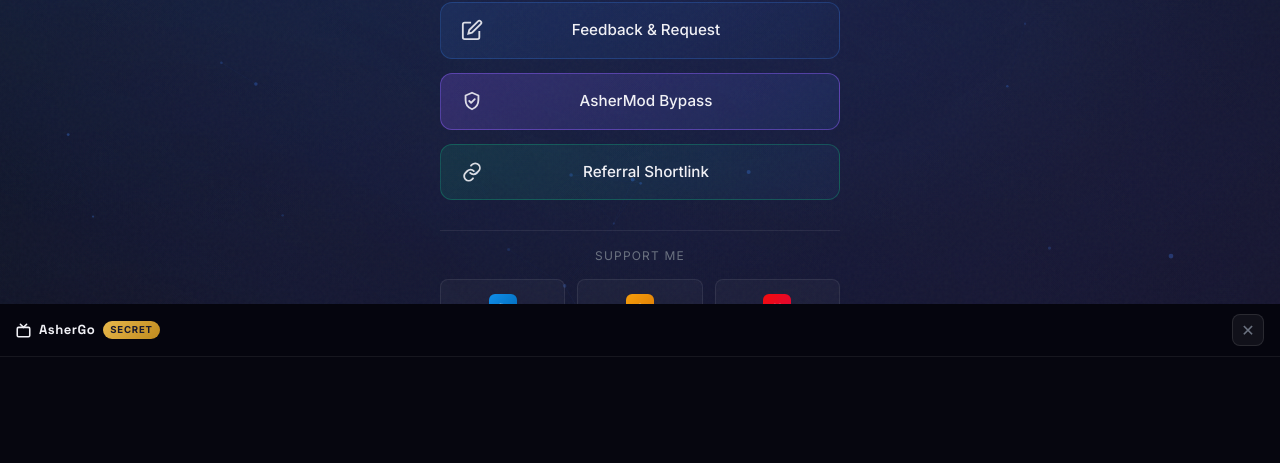
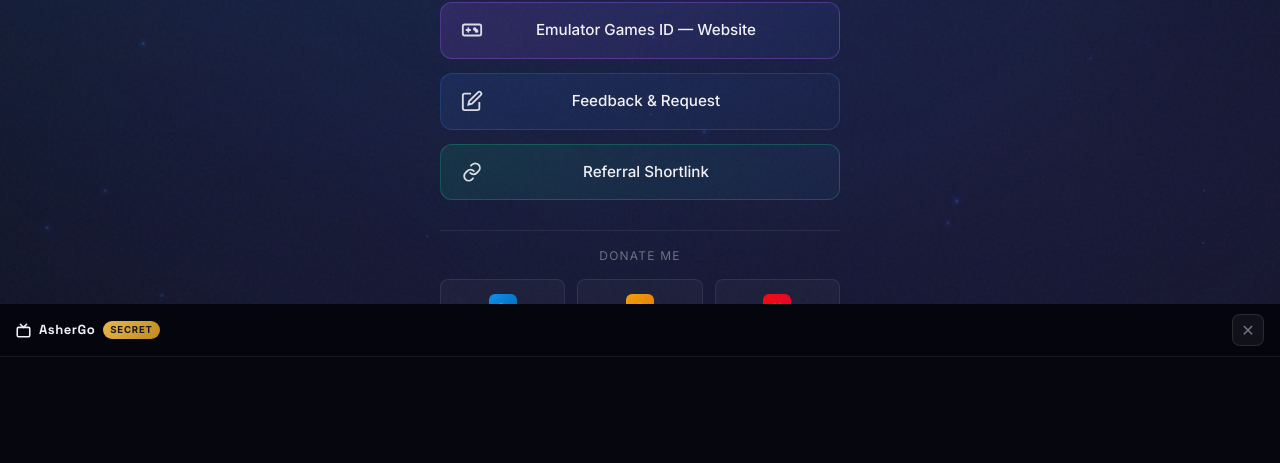
Before and after one commit to AsherMod-cloud/AsherMod-Bio, a plain HTML site: page index.html in a window 1280 px wide. Shown: the part 496-959 px from the top of the page. Drawn offline with nearby package versions, Linux system fonts and the light colour scheme.

Commit message:
Update logic lite-mode & Update Section

```diff
--- a/index.html
+++ b/index.html
@@ -6,24 +6,24 @@
 
     <meta name="google-site-verification" content="dp5ErjRcidUmmSfHqC6_-8LWMx8sA5TwqGolELJkAaU" />
 
-    <meta name="description" content="AsherMod adalah bio link resmi untuk game mods, emulator games, request, dan komunitas gaming Indonesia.">
+    <meta name="description" content="AsherMod adalah bio link resmi untuk game mods, emulator games, referral, dan komunitas gaming Indonesia.">
     <meta name="robots" content="index, follow, max-image-preview:large">
     <link rel="canonical" href="https://asher-mod-bio.pages.dev/">
     <meta property="og:type" content="website">
     <meta property="og:locale" content="id_ID">
-    <meta property="og:title" content="AsherMod — Bio Link">
-    <meta property="og:description" content="Game mods, emulator games, request, referral, dan link resmi AsherMod.">
+    <meta property="og:title" content="AsherMod — Bio Link Resmi | Game Mods & Emulator Indonesia">
+    <meta property="og:description" content="Bio link resmi AsherMod. Download game mods, emulator games, referral, dan link komunitas gaming Indonesia">
     <meta property="og:image" content="https://asher-mod-bio.pages.dev/assets/image/profile.jpg">
     <meta property="og:image:type" content="image/jpeg">
     <meta property="og:image:alt" content="Foto profil AsherMod">
     <meta property="og:url" content="https://asher-mod-bio.pages.dev/">
     <meta property="og:site_name" content="AsherMod">
     <meta name="twitter:card" content="summary_large_image">
-    <meta name="twitter:title" content="AsherMod — Bio Link">
-    <meta name="twitter:description" content="Game mods, emulator games, request, referral, dan link resmi AsherMod.">
+    <meta name="twitter:title" content="AsherMod — Bio Link Resmi | Game Mods & Emulator Indonesia">
+    <meta name="twitter:description" content="Bio link resmi AsherMod. Download game mods, emulator games, referral, dan link komunitas gaming Indonesia">
     <meta name="twitter:image" content="https://asher-mod-bio.pages.dev/assets/image/profile.jpg">
     <meta name="twitter:image:alt" content="Foto profil AsherMod">
-    <title>AsherMod — Bio Link</title>
+    <title>AsherMod — Bio Link Resmi | Game Mods & Emulator Indonesia</title>
 
     <!-- Favicon & Manifest -->
     <link rel="icon" type="image/x-icon" href="/favicon.ico">
@@ -47,13 +47,40 @@
     <script type="application/ld+json">
     {
         "@context": "https://schema.org",
+        "@graph": [
+            {
+                "@type": "WebSite",
+                "@id": "https://asher-mod-bio.pages.dev/#website",
+                "name": "AsherMod",
+                "alternateName": ["AsherMod Bio", "AsherMod Bio Link", "AsherMod Official"],
+                "url": "https://asher-mod-bio.pages.dev/",
+                "description": "Bio link resmi AsherMod untuk game mods, emulator games, referral, dan komunitas gaming Indonesia.",
+                "inLanguage": "id-ID",
+                "publisher": {
+                    "@type": "Organization",
+                    "name": "AsherMod",
+                    "url": "https://asher-mod-bio.pages.dev/",
+                    "logo": {
+                        "@type": "ImageObject",
+                        "url": "https://asher-mod-bio.pages.dev/assets/image/profile.jpg",
+                        "width": 512,
+                        "height": 512
+                    }
+                }
+            },
+            {
                 "@type": "ProfilePage",
-            "name": "AsherMod — Bio Link",
-            "description": "Bio link resmi AsherMod untuk game mods, emulator games, request, referral, dan komunitas gaming Indonesia.",
+                "@id": "https://asher-mod-bio.pages.dev/#profilepage",
+                "name": "AsherMod — Bio Link Resmi | Game Mods & Emulator Indonesia",
+                "description": "Bio link resmi AsherMod untuk game mods, emulator games, referral, dan komunitas gaming Indonesia.",
                 "url": "https://asher-mod-bio.pages.dev/",
                 "inLanguage": "id-ID",
+                "isPartOf": {
+                    "@id": "https://asher-mod-bio.pages.dev/#website"
+                },
                 "mainEntity": {
                     "@type": "Person",
+                    "@id": "https://asher-mod-bio.pages.dev/#person",
                     "name": "AsherMod",
                     "description": "Creator dan curator game mods, emulator games, serta komunitas gaming.",
                     "image": "https://asher-mod-bio.pages.dev/assets/image/profile.jpg",
@@ -64,6 +91,8 @@
                     ]
                 }
             }
+        ]
+    }
 </script>
 
     <script>
@@ -71,15 +100,33 @@
         var root = document.documentElement;
         var ua = navigator.userAgent.toLowerCase();
         var isAndroid = ua.includes("android");
-            var isWebView = isAndroid && (ua.includes(" wv)") || ua.includes(";wv)") || ua.includes("wv "));
+
+        // Deteksi PWA standalone (biar nggak dianggap WebView)
+        var isStandalone = window.matchMedia('(display-mode: standalone)').matches
+                        || window.navigator.standalone === true
+                        || document.referrer.includes('android-app://');
+
+        // WebView asli — kecualiin PWA standalone
+        var isWebView = isAndroid && !isStandalone
+                     && (ua.includes(" wv)") || ua.includes(";wv)") || ua.includes("wv "));
+
+        // 1DM Browser
         var is1DM = ua.includes("1dm") || ua.includes("1dmb") || ua.includes("idmbrowser");
-            var lowMemory = navigator.deviceMemory && navigator.deviceMemory <= 2;
+
+        // Low-end: butuh RAM rendah DAN CPU lemah
+        var lowRAM = navigator.deviceMemory && navigator.deviceMemory <= 2;
+        var lowCPU = navigator.hardwareConcurrency && navigator.hardwareConcurrency <= 2;
+        var lowMemory = lowRAM && lowCPU;
+
+        // Deteksi backdrop-filter support
         var noBackdrop = !CSS.supports("backdrop-filter", "blur(5px)");
+
         if (isWebView || is1DM) root.classList.add("is-webview");
         if (lowMemory) root.classList.add("low-end");
         if (noBackdrop) root.classList.add("no-blur");
         if (is1DM) root.classList.add("is-1dm");
         if (isWebView || is1DM || lowMemory) root.classList.add("lite-mode");
+
         var savedTheme = localStorage.getItem('asher-theme') || 'dark';
         root.setAttribute('data-theme', savedTheme);
     })();
@@ -663,15 +710,6 @@
             outline: 2px solid var(--accent);
             outline-offset: 2px;
         }
-        .link-btn.bypass-link {
-            background: linear-gradient(135deg, rgba(139, 92, 246, 0.24), rgba(59, 130, 246, 0.10));
-            border-color: rgba(139, 92, 246, 0.48);
-        }
-        .link-btn.bypass-link:hover {
-            background: linear-gradient(135deg, rgba(139, 92, 246, 0.34), rgba(59, 130, 246, 0.16));
-            border-color: #a78bfa;
-            box-shadow: 0 8px 30px rgba(139, 92, 246, 0.24);
-        }
         .link-btn.referral-link {
             background: linear-gradient(135deg, rgba(16, 185, 129, 0.14), rgba(59, 130, 246, 0.06));
             border-color: rgba(16, 185, 129, 0.32);
@@ -680,6 +718,16 @@
             background: linear-gradient(135deg, rgba(16, 185, 129, 0.22), rgba(59, 130, 246, 0.10));
             border-color: #34d399;
             box-shadow: 0 8px 30px rgba(16, 185, 129, 0.20);
+        }
+
+        .link-btn.emulator-link {
+            background: linear-gradient(135deg, rgba(168, 85, 247, 0.16), rgba(59, 130, 246, 0.06));
+            border-color: rgba(168, 85, 247, 0.36);
+        }
+        .link-btn.emulator-link:hover {
+            background: linear-gradient(135deg, rgba(168, 85, 247, 0.26), rgba(59, 130, 246, 0.12));
+            border-color: #c084fc;
+            box-shadow: 0 8px 30px rgba(168, 85, 247, 0.22);
           }
 
         /* Ripple */
@@ -1297,8 +1345,19 @@
                     <span class="link-text">Channel Emulator Games ID | Share Game Emulator</span>
                 </a>
             </div>
+            <div class="link-item" style="animation-delay: 0.35s;">
+                <a href="https://emulator-games-id.pages.dev" class="link-btn emulator-link" target="_blank" rel="noopener noreferrer">
+                    <svg class="link-icon" viewBox="0 0 24 24" fill="none" stroke="currentColor" stroke-width="2" stroke-linecap="round" stroke-linejoin="round" aria-hidden="true">
+                        <rect x="2" y="6" width="20" height="12" rx="2"/>
+                        <path d="M6 12h4M8 10v4"/>
+                        <circle cx="15" cy="11" r="1"/>
+                        <circle cx="17" cy="13" r="1"/>
+                    </svg>
+                    <span class="link-text">Emulator Games ID — Website</span>
+                </a>
+            </div>
             <div class="link-item" style="animation-delay: 0.4s;">
-                <a href="https://wa.me/6283872646423" class="link-btn" target="_blank" rel="noopener noreferrer">
+                <a href="https://wa.me/Asher_Mod" class="link-btn" target="_blank" rel="noopener noreferrer">
                     <svg class="link-icon" viewBox="0 0 24 24" fill="none" stroke="currentColor" stroke-width="2" aria-hidden="true">
                         <path d="M11 4H4a2 2 0 0 0-2 2v14a2 2 0 0 0 2 2h14a2 2 0 0 0 2-2v-7"/>
                         <path d="M18.5 2.5a2.121 2.121 0 0 1 3 3L12 15l-4 1 1-4 9.5-9.5z"/>
@@ -1307,15 +1366,6 @@
                 </a>
             </div>
             <div class="link-item" style="animation-delay: 0.5s;">
-                <a href="https://ashermod-bypass.pages.dev" class="link-btn bypass-link" target="_blank" rel="noopener noreferrer">
-                    <svg class="link-icon" viewBox="0 0 24 24" fill="none" stroke="currentColor" stroke-width="2" stroke-linecap="round" stroke-linejoin="round" aria-hidden="true">
-                        <path d="M12 3 5 6v5c0 4.6 2.9 8.5 7 10 4.1-1.5 7-5.4 7-10V6l-7-3Z"/>
-                        <path d="m9 12 2 2 4-4"/>
-                    </svg>
-                    <span class="link-text">AsherMod Bypass</span>
-                </a>
-            </div>
-            <div class="link-item" style="animation-delay: 0.6s;">
                 <a href="/referral.html" class="link-btn referral-link">
                     <svg class="link-icon" viewBox="0 0 24 24" fill="none" stroke="currentColor" stroke-width="2" stroke-linecap="round" stroke-linejoin="round" aria-hidden="true">
                         <path d="M10 13a5 5 0 0 0 7.1.1l2-2a5 5 0 0 0-7.1-7.1l-1.1 1.1"/>
@@ -1324,16 +1374,15 @@
                     <span class="link-text">Referral Shortlink</span>
                 </a>
             </div>
-
         <!-- Donation -->
         <section class="donation-section">
-            <p class="donation-title">Support Me</p>
+            <p class="donation-title">Donate Me</p>
             <div class="donation-grid">
-                <button class="donation-btn" onclick="openDanaModal()" style="opacity: 0; animation-delay: 0.6s;">
+                <button class="donation-btn" onclick="openDanaModal()" style="opacity: 0; animation-delay: 0.7s;">
                     <div class="donation-icon dana-icon">D</div>
                     <span>Dana</span>
                 </button>
-                <a href="https://saweria.co/AsherMod" class="donation-btn" style="opacity: 0; animation-delay: 0.7s;" target="_blank" rel="noopener noreferrer">
+                <a href="https://saweria.co/AsherMod" class="donation-btn" style="opacity: 0; animation-delay: 0.8s;" target="_blank" rel="noopener noreferrer">
                     <div class="donation-icon saweria-icon">S</div>
                     <span>Saweria</span>
                 </a>
@@ -1477,105 +1526,103 @@
                 var ctx = canvas.getContext('2d');
                 if (!ctx) return;
                 var isLite = html.classList.contains('lite-mode');
-                var maxParticles = isLite ? 15 : (window.innerWidth < 600 ? 30 : 50);
-                var connectionDistance = isLite ? 80 : 120;
+                var maxParticles = isLite ? 12 : (window.innerWidth < 600 ? 34 : 58);
                 var particles = [];
-                var mouseX = -1000,
-                    mouseY = -1000;
                 var rafId = null;
                 var isPaused = false;
+                var dpr = Math.min(window.devicePixelRatio || 1, 1.5);
 
                 function resize() {
-                    canvas.width = window.innerWidth;
-                    canvas.height = window.innerHeight;
+                    dpr = Math.min(window.devicePixelRatio || 1, 1.5);
+                    canvas.width = Math.floor(window.innerWidth * dpr);
+                    canvas.height = Math.floor(window.innerHeight * dpr);
+                    canvas.style.width = window.innerWidth + 'px';
+                    canvas.style.height = window.innerHeight + 'px';
+                    ctx.setTransform(dpr, 0, 0, dpr, 0, 0);
                 }
                 resize();
                 window.addEventListener('resize', resize);
 
+                function createParticle(randomY) {
+                    var depth = Math.random();
+                    return {
+                        x: Math.random() * window.innerWidth,
+                        y: randomY ? Math.random() * window.innerHeight : window.innerHeight + 20,
+                        vx: (Math.random() - 0.5) * (0.08 + depth * 0.18),
+                        vy: -(0.06 + depth * 0.16),
+                        radius: 0.55 + depth * 1.35,
+                        alpha: 0.14 + depth * 0.48,
+                        depth: depth,
+                        phase: Math.random() * Math.PI * 2,
+                        twinkle: 0.4 + Math.random() * 1.2,
+                        drift: 0.15 + Math.random() * 0.35
+                    };
+                }
+
                 for (var i = 0; i < maxParticles; i++) {
-                    particles.push({
-                        x: Math.random() * canvas.width,
-                        y: Math.random() * canvas.height,
-                        vx: (Math.random() - 0.5) * 0.4,
-                        vy: (Math.random() - 0.5) * 0.4,
-                        radius: Math.random() * 1.8 + 0.8,
-                        opacity: Math.random() * 0.5 + 0.3
-                    });
-                }
-
-                document.addEventListener('mousemove', function(e) { mouseX = e.clientX;
-                    mouseY = e.clientY; });
-                document.addEventListener('mouseleave', function() { mouseX = -1000;
-                    mouseY = -1000; });
-                document.addEventListener('touchmove', function(e) {
-                    if (e.touches.length > 0) { mouseX = e.touches[0].clientX;
-                        mouseY = e.touches[0].clientY; }
-                }, { passive: true });
-                document.addEventListener('touchend', function() { mouseX = -1000;
-                    mouseY = -1000; });
+                    particles.push(createParticle(true));
+                }
 
                 document.addEventListener('visibilitychange', function() {
                     if (document.hidden) {
                         isPaused = true;
-                        if (rafId) { cancelAnimationFrame(rafId);
-                            rafId = null; }
+                        if (rafId) {
+                            cancelAnimationFrame(rafId);
+                            rafId = null;
+                        }
                     } else {
                         isPaused = false;
                         animate();
                     }
                 });
 
-                function animate() {
+                function animate(time) {
                     if (isPaused) return;
-                    ctx.clearRect(0, 0, canvas.width, canvas.height);
+                    var now = (time || performance.now()) * 0.001;
+                    var width = window.innerWidth;
+                    var height = window.innerHeight;
                     var isLight = html.getAttribute('data-theme') === 'light';
                     var baseColor = isLight ? '100,130,200' : '59,130,246';
 
+                    ctx.clearRect(0, 0, width, height);
+
                     for (var i = 0; i < particles.length; i++) {
                         var p = particles[i];
-                        p.x += p.vx;
+                        var wave = Math.sin(now * p.drift + p.phase) * (0.12 + p.depth * 0.25);
+                        var twinkle = 0.72 + Math.sin(now * p.twinkle + p.phase) * 0.28;
+
+                        p.x += p.vx + wave * 0.12;
                         p.y += p.vy;
-                        if (p.x < -10) p.x = canvas.width + 10;
-                        if (p.x > canvas.width + 10) p.x = -10;
-                        if (p.y < -10) p.y = canvas.height + 10;
-                        if (p.y > canvas.height + 10) p.y = -10;
+
+                        if (p.x < -20) p.x = width + 20;
+                        if (p.x > width + 20) p.x = -20;
+                        if (p.y < -20) {
+                            particles[i] = createParticle(false);
+                            continue;
+                        }
+
+                        var alpha = p.alpha * twinkle;
+                        var glowRadius = p.radius * (3.5 + p.depth * 3);
+
+                        if (!isLite && p.depth > 0.58) {
+                            var glow = ctx.createRadialGradient(p.x, p.y, 0, p.x, p.y, glowRadius);
+                            glow.addColorStop(0, 'rgba(' + baseColor + ',' + (alpha * 0.28) + ')');
+                            glow.addColorStop(1, 'rgba(' + baseColor + ',0)');
+                            ctx.fillStyle = glow;
+                            ctx.beginPath();
+                            ctx.arc(p.x, p.y, glowRadius, 0, Math.PI * 2);
+                            ctx.fill();
+                        }
 
                         ctx.beginPath();
                         ctx.arc(p.x, p.y, p.radius, 0, Math.PI * 2);
-                        ctx.fillStyle = 'rgba(' + baseColor + ',' + p.opacity + ')';
+                        ctx.fillStyle = 'rgba(' + baseColor + ',' + alpha + ')';
                         ctx.fill();
-
-                        var dxM = mouseX - p.x,
-                            dyM = mouseY - p.y;
-                        var distM = Math.sqrt(dxM * dxM + dyM * dyM);
-                        if (distM < 180 && distM > 0) {
-                            p.vx += (dxM / distM) * 0.015;
-                            p.vy += (dyM / distM) * 0.015;
-                        }
-                        p.vx *= 0.999;
-                        p.vy *= 0.999;
-                        var speed = Math.sqrt(p.vx * p.vx + p.vy * p.vy);
-                        if (speed > 0.7) { p.vx = (p.vx / speed) * 0.7;
-                            p.vy = (p.vy / speed) * 0.7; }
-
-                        for (var j = i + 1; j < particles.length; j++) {
-                            var p2 = particles[j];
-                            var dx = p.x - p2.x,
-                                dy = p.y - p2.y;
-                            var dist = Math.sqrt(dx * dx + dy * dy);
-                            if (dist < connectionDistance) {
-                                ctx.beginPath();
-                                ctx.moveTo(p.x, p.y);
-                                ctx.lineTo(p2.x, p2.y);
-                                ctx.strokeStyle = 'rgba(' + baseColor + ',' + ((1 - dist /
-                                    connectionDistance) * 0.25) + ')';
-                                ctx.lineWidth = 0.5;
-                                ctx.stroke();
-                            }
-                        }
-                    }
+                    }
+
                     rafId = requestAnimationFrame(animate);
                 }
+
                 animate();
             }
 
```
Also changed, not shown: 404.html (+20 -2 lines), 1 other file. Lines whose indentation alone changed are shown as unchanged.
